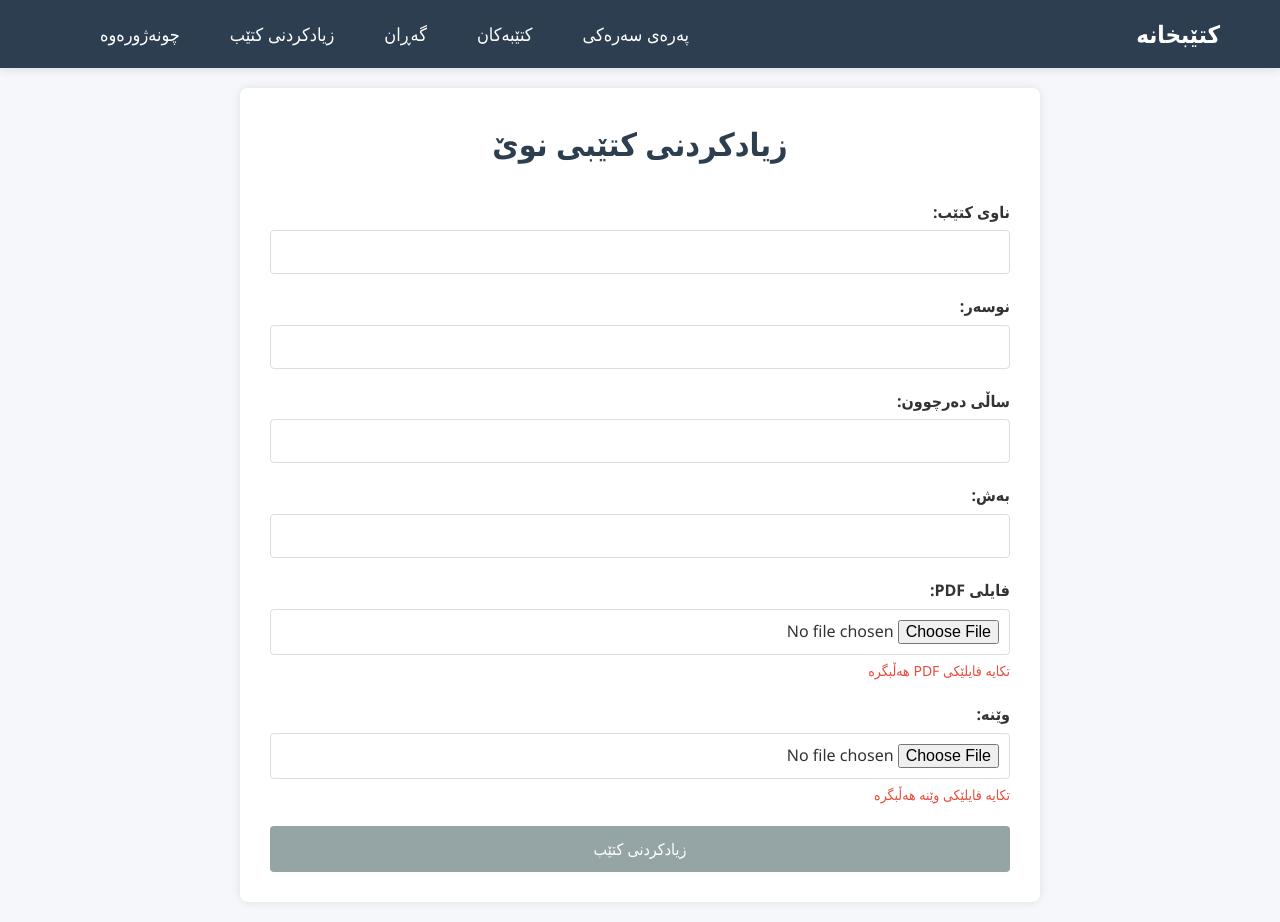
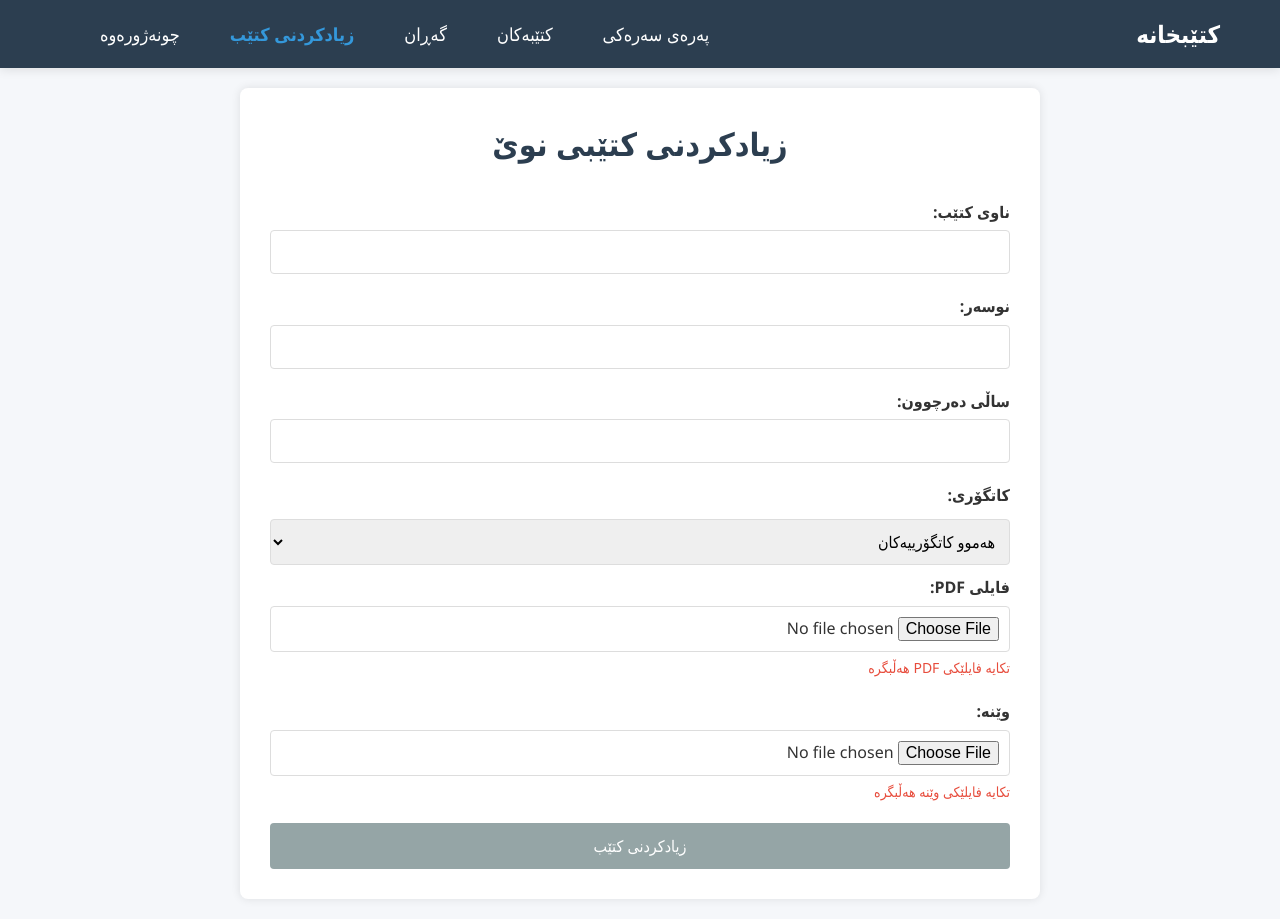
Before and after one commit to bobob538/final_project, a PHP site: page /add-book.html in a window 1280 px wide. Run offline with PHP 8.4, Linux system fonts and the light colour scheme.

Commit message:
chakrdny add book
 w wenaw  inputnakrdny zhmara la nawy author toze dastkary ka

```diff
--- a/final_project-main/PROJECT/add-book.html
+++ b/final_project-main/PROJECT/add-book.html
@@ -145,6 +145,21 @@
             margin-top: 20px;
             font-weight: bold;
         }
+        #category{
+            width: 100%;
+            padding: 10px;
+            border: 1px solid #ddd;
+            border-radius: 4px;
+            font-size: 16px;
+            box-sizing: border-box;
+            margin-top: 10px;
+             margin-bottom: 10px;
+        }
+        #categoryLabel {
+            display: block;
+         margin-bottom: 0%;
+            font-weight: bold;
+        }
     </style>
 </head>
 <body>
@@ -155,7 +170,7 @@
                 <li><a href="index.html">پەرەی سەرەکی</a></li>
                 <li><a href="books.php">کتێبەکان</a></li>
                 <li><a href="search.html">گەڕان</a></li>
-                <li><a href="add-book.html">زیادکردنی کتێب</a></li>
+                <li><a href="add-book.html"class="active">زیادکردنی کتێب</a></li>
                 <li><a href="login.php">چونەژورەوە</a></li>
             </ul>
         </div>
@@ -171,7 +186,7 @@
 
             <div class="form-group">
                 <label for="author">نوسەر:</label>
-                <input type="text" id="author" name="author" required>
+               <input type="text" name="username" pattern="[A-Za-z]+" title="Only letters (A-Z or a-z)" required>
             </div>
 
             <div class="form-group">
@@ -179,10 +194,19 @@
                 <input type="number" id="year" name="year" min="1900" max="2099" required>
             </div>
 
-            <div class="form-group">
+          <!--  <div class="form-group">
                 <label for="category">بەش:</label>
                 <input type="text" id="category" name="category">
-            </div>
+            </div>-->
+            <label for="category" id="categoryLabel">کاتگۆری:</label>
+            <select id="category" name="category">
+                <option value="">هەموو کاتگۆرییەکان</option>
+                <option value="وەرزش">وەرزش</option>
+                <option value="زانست">زانست</option>
+                <option value="مێژوو">مێژوو</option>
+                <option value="ئەدەب">ئەدەب</option>
+                <option value="تەکنەلۆژیا">تەکنەلۆژیا</option>
+            </select>
 
             <div class="form-group">
                 <label for="pdf">فایلی PDF:</label>
--- a/final_project-main/PROJECT/index - USER.html
+++ b/final_project-main/PROJECT/index - USER.html
@@ -213,7 +213,7 @@ nav .container {
         <div class="container">
             <a href="index - USER.html" class="logo">کتێبخانە</a> <!-- لوگۆ لەدەرەوەی <ul> -->
             <ul class="nav-links">
-                <li><a href="index - USER.html">پەرەی سەرەکی</a></li>
+                <li><a href="index - USER.html"class="active">پەرەی سەرەکی</a></li>
                 <li><a href="books - USER.php">کتێبەکان</a></li>
                 <li><a href="search - USER.html">گەڕان</a></li>
                <!-- <li><a href="add-book.html">زیادکردنی کتێب</a></li>-->
--- a/final_project-main/PROJECT/index.html
+++ b/final_project-main/PROJECT/index.html
@@ -213,7 +213,7 @@ nav .container {
         <div class="container">
             <a href="index.html" class="logo">کتێبخانە</a> <!-- لوگۆ لەدەرەوەی <ul> -->
             <ul class="nav-links">
-                <li><a href="index.html">پەرەی سەرەکی</a></li>
+                <li><a href="index.html"class="active">پەرەی سەرەکی</a></li>
                 <li><a href="books.php">کتێبەکان</a></li>
                 <li><a href="search.html">گەڕان</a></li>
                 <li><a href="add-book.html">زیادکردنی کتێب</a></li>
--- a/final_project-main/PROJECT/search - USER.html
+++ b/final_project-main/PROJECT/search - USER.html
@@ -317,8 +317,8 @@
             <a href="index - USER.html" class="logo">کتێبخانە</a>
             <ul class="nav-links">
                <li><a href="index - USER.html">پەرەی سەرەکی</a></li>
-                <li><a href="books - USER.php"class="active">کتێبەکان</a></li>
-                <li><a href="search - USER.html">گەڕان</a></li>
+                <li><a href="books - USER.php">کتێبەکان</a></li>
+                <li><a href="search - USER.html"class="active">گەڕان</a></li>
                <!-- <li><a href="add-book.html">زیادکردنی کتێب</a></li>-->
                 <li><a href="login.php">چونەژورەوە</a></li>
             </ul>
--- a/final_project-main/PROJECT/search - USER.php
+++ b/final_project-main/PROJECT/search - USER.php
@@ -376,8 +376,8 @@ if (!empty($title) || !empty($author) || !empty($category) || !empty($year)) {
             <a href="index - USER.html" class="logo">کتێبخانە</a>
             <ul class="nav-links">
                 <li><a href="index - USER.html">پەرەی سەرەکی</a></li>
-                <li><a href="books - USER.php"class="active">کتێبەکان</a></li>
-                <li><a href="search - USER.html">گەڕان</a></li>
+                <li><a href="books - USER.php">کتێبەکان</a></li>
+                <li><a href="search - USER.html"class="active">گەڕان</a></li>
                <!-- <li><a href="add-book.html">زیادکردنی کتێب</a></li>-->
                 <li><a href="login.php">چونەژورەوە</a></li>
             </ul>
```
Also changed, not shown: final_project-main/PROJECT/books - USER.php (+7 -10 lines), final_project-main/PROJECT/books.php (+12 -9 lines), final_project-main/PROJECT/project.php (+7 -5 lines), final_project-main/PROJECT/search.html (line endings or trailing spaces), final_project-main/PROJECT/search.php (line endings or trailing spaces), final_project-main/PROJECT/uploads/images/6832c1012a5ea_DALL·E 2024-10-26 00.13.09 - An oil painting of a gentle young girl sitting on a rock beneath tall, hanging willow trees at night. The girl is positioned at the side of the painti.jpg (added), final_project-main/PROJECT/uploads/images/6832c1a6d8a8e_DALL·E 2024-10-26 00.13.09 - An oil painting of a gentle young girl sitting on a rock beneath tall, hanging willow trees at night. The girl is positioned at the side of the painti.jpg (added), 2 other files.
